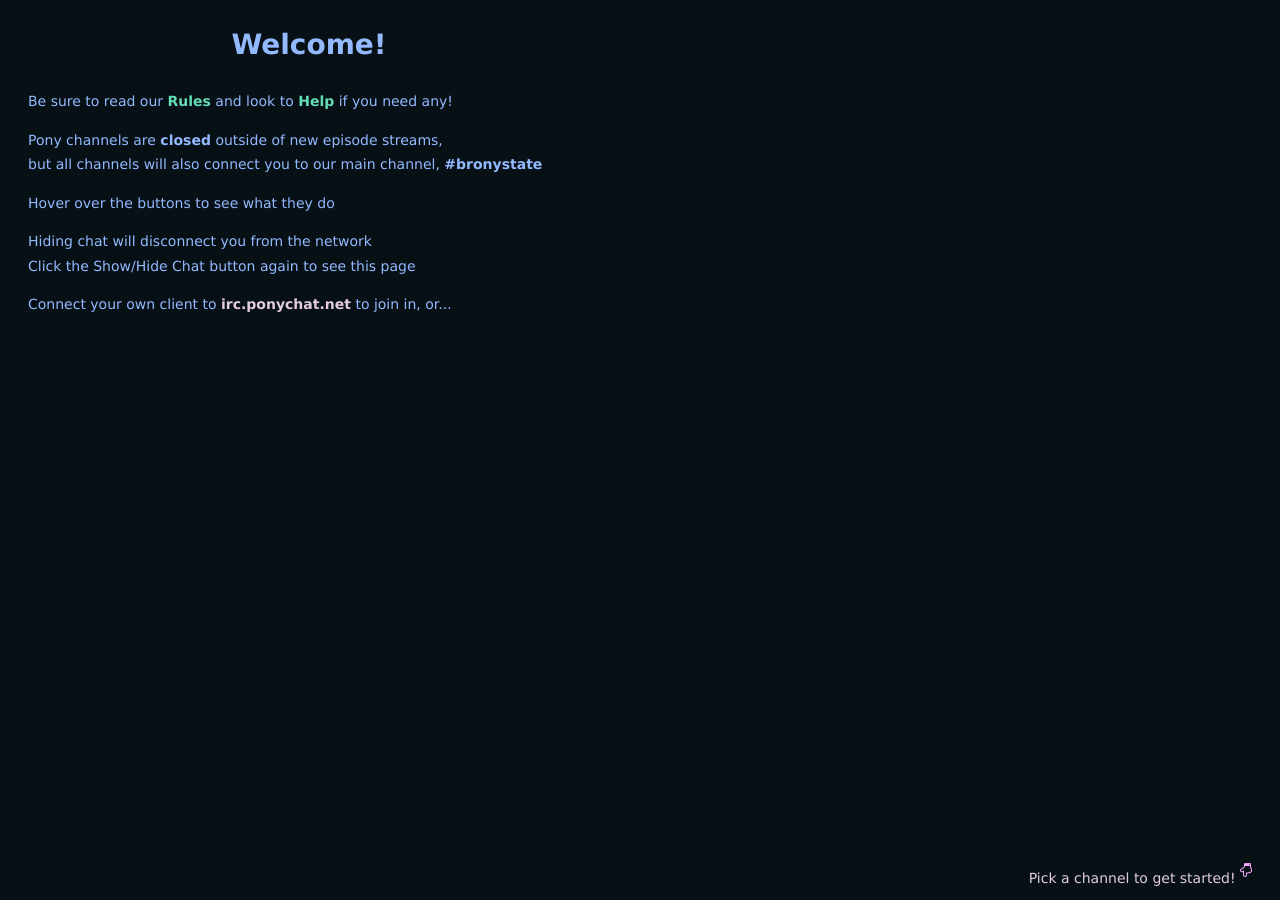
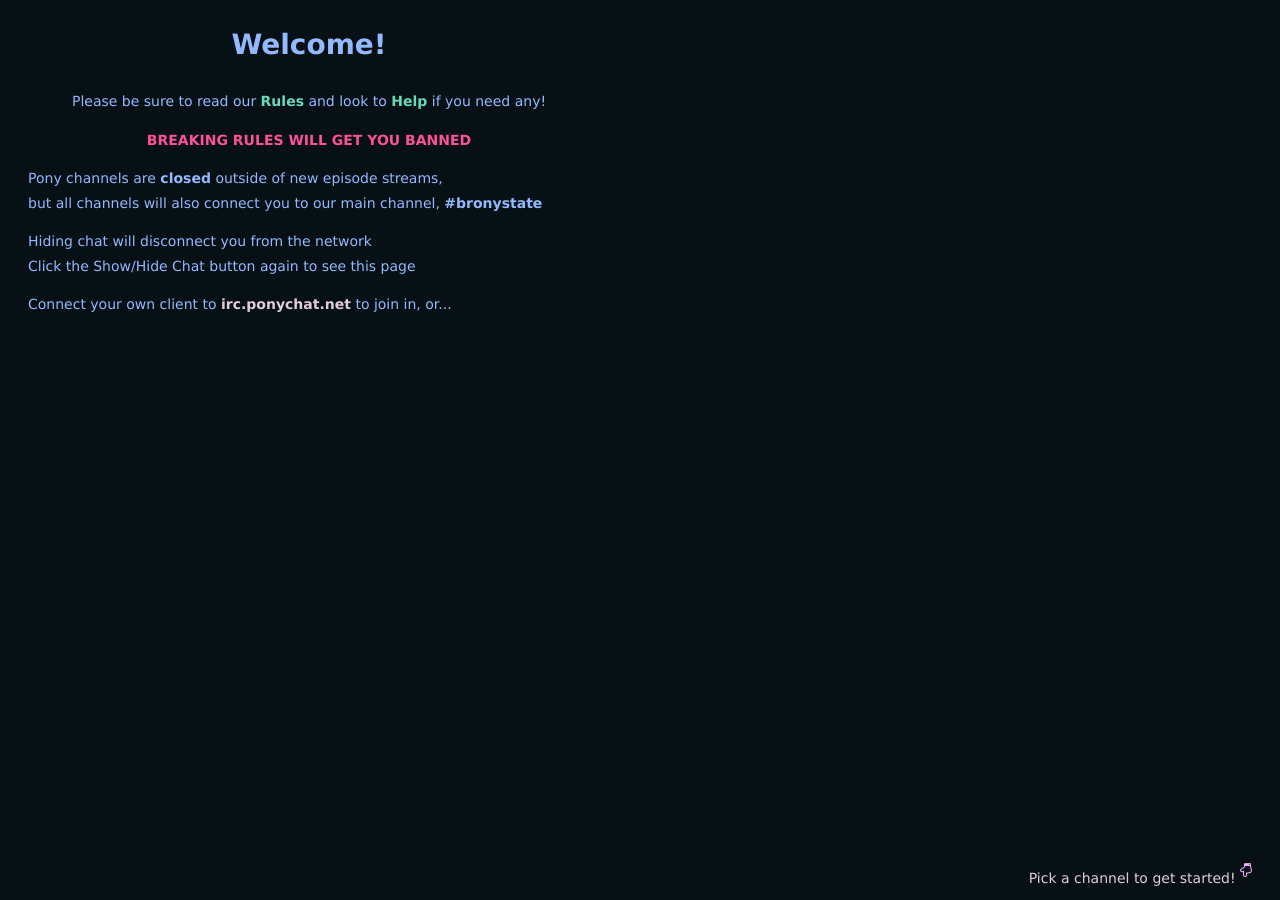
Before and after one commit to Bronystate/brstv3, a Jekyll site: the page built from onboard.html, in a window 1280 px wide. Built offline with Jekyll 4.4.1, drawn with Linux system fonts in a browser that asks for light colours; nearby versions of some CDN libraries.

Commit message:
added warning to onboard page
can tweak text as needed later

```diff
--- a/assets/css/onboard.scss
+++ b/assets/css/onboard.scss
@@ -83,3 +83,12 @@ p {
 .server {
   color: $color-celestia-outline;
 }
+
+.center {
+  text-align: center;
+}
+
+.warning {
+  font-weight: bold;
+  color: $color-twi-magic;
+}
--- a/onboard.html
+++ b/onboard.html
@@ -14,10 +14,10 @@ layout: raw
   <body>
     <div class="onboardwrap">
       <h1>Welcome!</h1>
-      <p>Be sure to read our <a href="/rules">Rules</a> and look to <a href="/help">Help</a> if you need any!</p>
+      <p class="center">Please be sure to read our <a href="/rules">Rules</a> and look to <a href="/help">Help</a> if you need any!</p>
+      <p class="center warning">BREAKING RULES WILL GET YOU BANNED</p>
       <p>Pony channels are <strong>closed</strong> outside of new episode streams,<br>
       but all channels will also connect you to our main channel, <strong>#bronystate</strong></p>
-      <p>Hover over the buttons to see what they do</p>
       <p>Hiding chat will disconnect you from the network<br>
       Click the Show/Hide Chat button again to see this page</p>
       <p>Connect your own client to <strong class="server">irc.ponychat.net</strong> to join in, or...</p>
```
